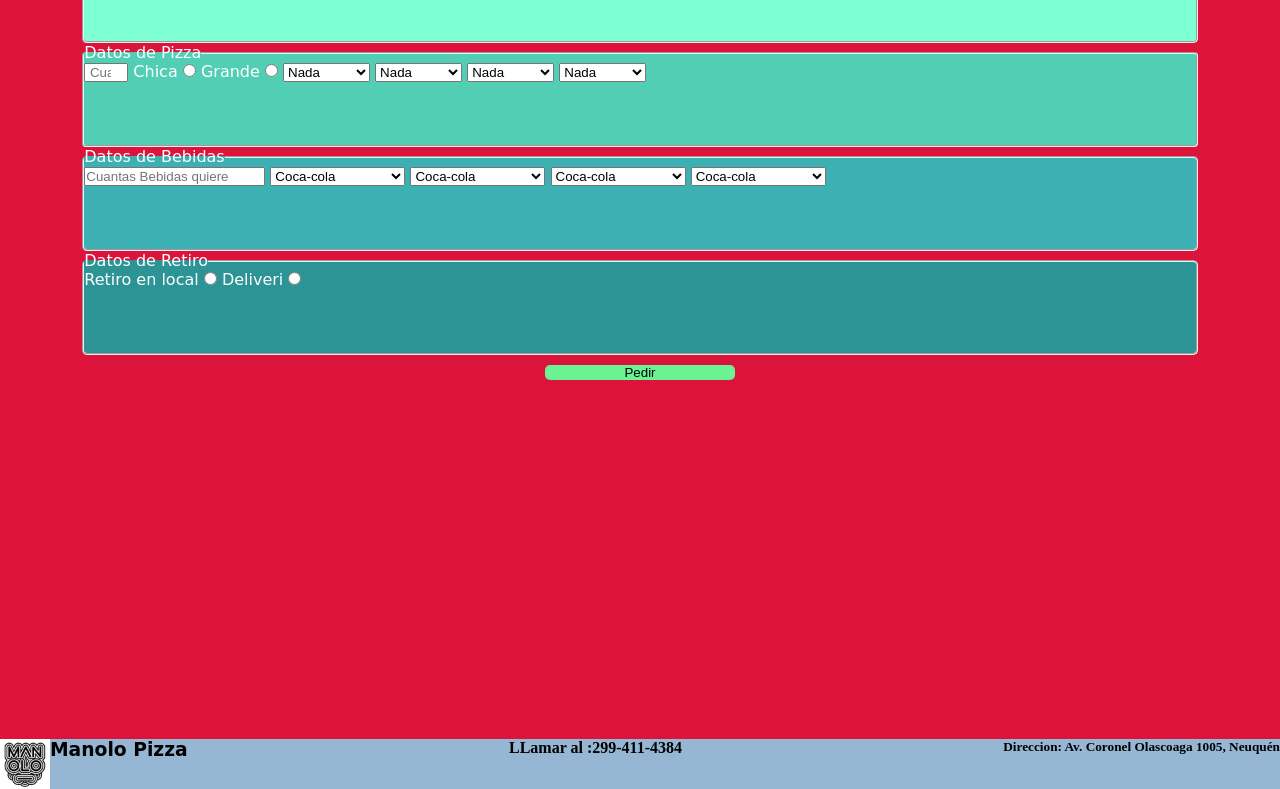
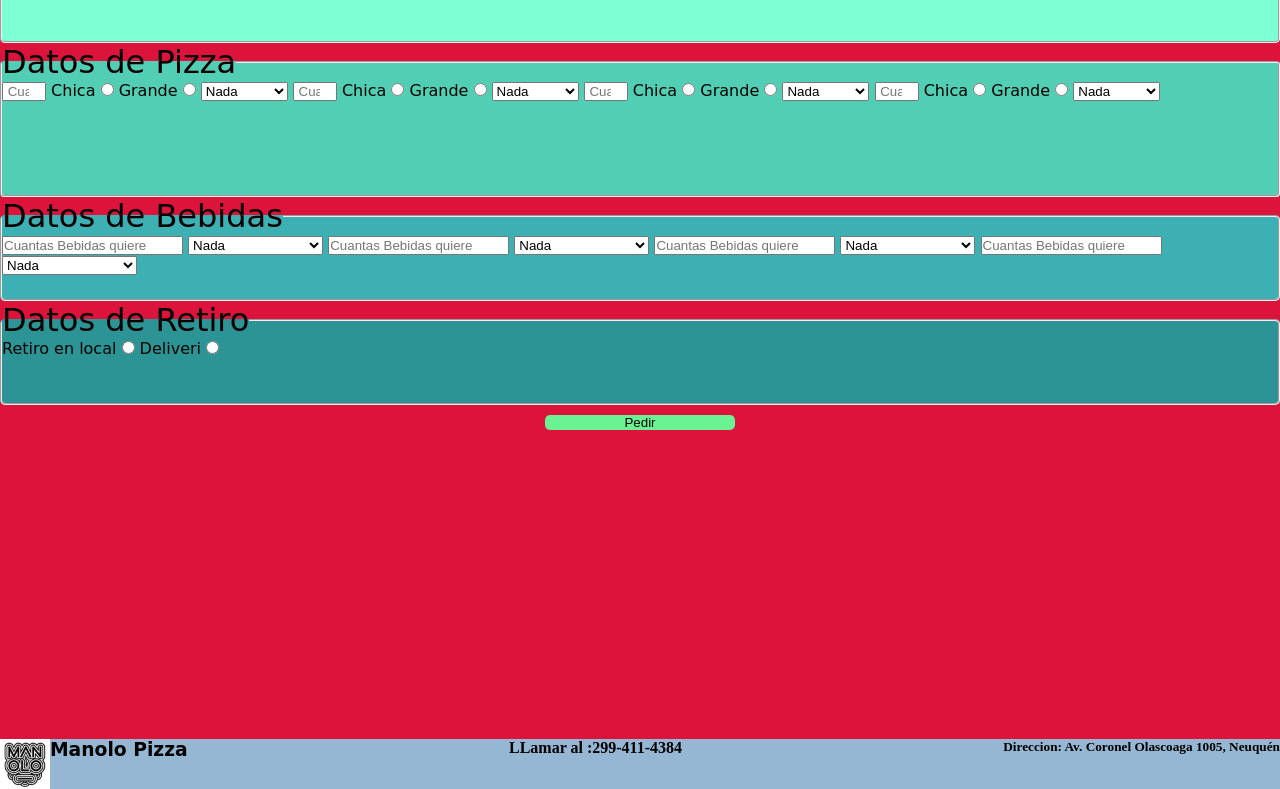
Before and after one commit to Sba188/clases, a plain HTML site: page pizza/index.html in a window 1280 px wide. Shown: the part 111-900 px from the top of the page. Drawn offline with Linux system fonts and the light colour scheme; a web font is replaced by a local one.

Commit message:
terminado

```diff
--- a/pizza/estilos.css
+++ b/pizza/estilos.css
@@ -23,6 +23,7 @@ h1{
 }
 .div1{
     display: contents;
+
 }
 .div-b{
     display: center;
@@ -63,6 +64,7 @@ fieldset{
 }
 .divv{
     border-radius: 90px;
+
 }
 
 .h3{
@@ -74,7 +76,7 @@ fieldset{
 }
 .input1{
     background-color: aquamarine;
-    color: white;
+    color: rgb(0, 0, 0);
     font-family: 'Dancing Script', cursive;
     font-family: 'PT Sans', sans-serif;
     font-family: 'Smooch', cursive;
@@ -84,21 +86,23 @@ fieldset{
 .fiel1{
     background-color: rgb(81, 206, 179);
     border-radius: 4px;
-    color: white;
+    color: rgb(0, 0, 0);
     font-family: 'Dancing Script', cursive;
     font-family: 'PT Sans', sans-serif;
     font-family: 'Smooch', cursive;
+    height: 150px;
+
 }
 .fiel2{
     background-color: rgba(45, 192, 192, 0.911);
-    color: white;
+    color: rgb(0, 0, 0);
     font-family: 'Dancing Script', cursive;
     font-family: 'PT Sans', sans-serif;
     font-family: 'Smooch', cursive;
 }
 .fiel3{
     background-color: rgb(44, 148, 148);
-    color: white;
+    color: rgb(0, 0, 0);
     font-family: 'Dancing Script', cursive;
     font-family: 'PT Sans', sans-serif;
     font-family: 'Smooch', cursive;
@@ -106,3 +110,6 @@ fieldset{
 .body{
     background-color:crimson;
 }
+legend{
+font-size: xx-large;
+}
--- a/pizza/index.html
+++ b/pizza/index.html
@@ -54,9 +54,10 @@
 
                         <div class="div1">
                             <label for="radio">Chica</label>
-                            <input type="radio" name="tamaño" id="chica" value="chica" class="chica">
+                            <input type="radio" name="tamaño1" id="chica1" value="chica1" class="chica">
                             <label for="radio">Grande</label>
-                            <input type="radio" name="tamaño" id="grande" value="grande" class="grande">
+                            <input type="radio" name="tamaño1" id="grande1" value="grande1" class="grande">
+
                             <select name="pizza" id="pizza">
                                 <option value="nada">Nada</option>
                                 <option value="muzzarella">Muzzarella</option>
@@ -66,9 +67,17 @@
                                 <option value="calabrece">Calabrece</option>
 
                             </select>
+
                         </div>
+                            <input type="number" name="cantidad" id="cantidad" placeholder=" Cuantas pizza quiere"
+                            max="4" min="0">
+                        <div class="div1">
 
-                        <div class="div1">
+                            <label for="radio">Chica</label>
+                            <input type="radio" name="tamaño2" id="chica2" value="chica2" class="chica2">
+                            <label for="radio">Grande</label>
+                            <input type="radio" name="tamaño2" id="grande2" value="grande2" class="grande2">
+
                             <select name="pizza" id="pizza">
                                 <option value="nada">Nada</option>
                                 <option value="muzzarella">Muzzarella</option>
@@ -80,6 +89,12 @@
                         </div>
 
                         <div class="div1">
+                            <input type="number" name="cantidad" id="cantidad" placeholder=" Cuantas pizza quiere"
+                            max="4" min="0">
+                            <label for="radio">Chica</label>
+                            <input type="radio" name="tamaño3" id="chica3" value="chica3" class="chica3">
+                            <label for="radio">Grande</label>
+                            <input type="radio" name="tamaño3" id="grande3" value="grande3" class="grande3">
                             <select name="pizza" id="pizza">
                                 <option value="nada">Nada</option>
                                 <option value="muzzarella">Muzzarella</option>
@@ -91,7 +106,14 @@
                         </div>
 
                         <div class="div1">
+                            <input type="number" name="cantidad" id="cantidad" placeholder=" Cuantas pizza quiere"
+                            max="4" min="0">
+                            <label for="radio">Chica</label>
+                            <input type="radio" name="tamaño4" id="chica4" value="chica4" class="chica4">
+                            <label for="radio">Grande</label>
+                            <input type="radio" name="tamaño4" id="grande4" value="grande4" class="grande4">
                             <select name="pizza" id="pizza">
+
                                 <option value="nada">Nada</option>
                                 <option value="muzzarella">Muzzarella</option>
                                 <option value="napolitana">Napolitana</option>
@@ -108,40 +130,48 @@
                         <input type="number" name="cantidad" id="cantidad" placeholder="Cuantas Bebidas quiere"
                             min="0">
                         <select name="bebidas" id="bebidas">
+                            <option value="nada">Nada</option>
                             <option value="coca cola">Coca-cola</option>
                             <option value="pepsi">Pepsi</option>
                             <option value="7up">7UP</option>
                             <option value="jugo de naranja">Jugo de Naranja</option>
                             <option value="cerveza en lata">Cerveza en lata</option>
                             <option value="cerveza en botella">Cerveza en Botella</option>
+
+                        </select>
+                        <input type="number" name="cantidad" id="cantidad" placeholder="Cuantas Bebidas quiere"
+                            min="0">
+                        <select name="bebidas" id="bebidas">
                             <option value="nada">Nada</option>
-                        </select>
-                        <select name="bebidas" id="bebidas">
                             <option value="coca cola">Coca-cola</option>
                             <option value="pepsi">Pepsi</option>
                             <option value="7up">7UP</option>
                             <option value="jugo de naranja">Jugo de Naranja</option>
                             <option value="cerveza en lata">Cerveza en lata</option>
                             <option value="cerveza en botella">Cerveza en Botella</option>
+
+                        </select>
+                        <input type="number" name="cantidad" id="cantidad" placeholder="Cuantas Bebidas quiere"
+                            min="0">
+                        <select name="bebidas" id="bebidas">
                             <option value="nada">Nada</option>
-                        </select>
-                        <select name="bebidas" id="bebidas">
                             <option value="coca cola">Coca-cola</option>
                             <option value="pepsi">Pepsi</option>
                             <option value="7up">7UP</option>
                             <option value="jugo de naranja">Jugo de Naranja</option>
                             <option value="cerveza en lata">Cerveza en lata</option>
                             <option value="cerveza en botella">Cerveza en Botella</option>
+                        </select>
+                        <input type="number" name="cantidad" id="cantidad" placeholder="Cuantas Bebidas quiere"
+                            min="0">
+                        <select name="bebidas" id="bebidas">
                             <option value="nada">Nada</option>
-                        </select>
-                        <select name="bebidas" id="bebidas">
                             <option value="coca cola">Coca-cola</option>
                             <option value="pepsi">Pepsi</option>
                             <option value="7up">7UP</option>
                             <option value="jugo de naranja">Jugo de Naranja</option>
                             <option value="cerveza en lata">Cerveza en lata</option>
                             <option value="cerveza en botella">Cerveza en Botella</option>
-                            <option value="nada">Nada</option>
                         </select>
                     </fieldset>
                 </div>
@@ -158,21 +188,6 @@
                     <input class="pedir"type="button" value="Pedir">
                 </div>
             </div>
-
-
-
-
-
-
-
-
-
-
-
-
-
-
-
         </form>
     </main>
     <footer>
@@ -180,9 +195,6 @@
         <h4> LLamar al :299-411-4384 </h4>
         <h5>Direccion: Av. Coronel Olascoaga 1005, Neuquén</h5>
     </footer>
-
-
-
 </body>
 
 </html>
```
